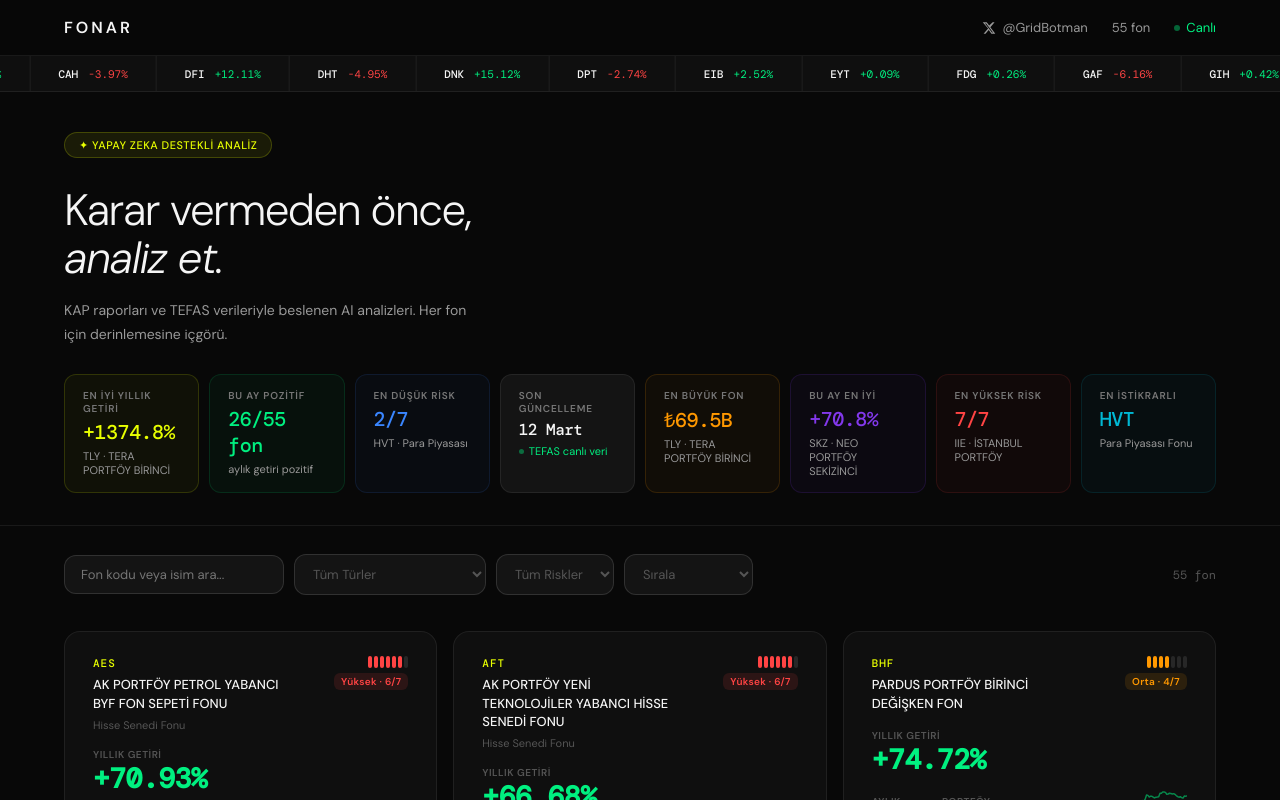
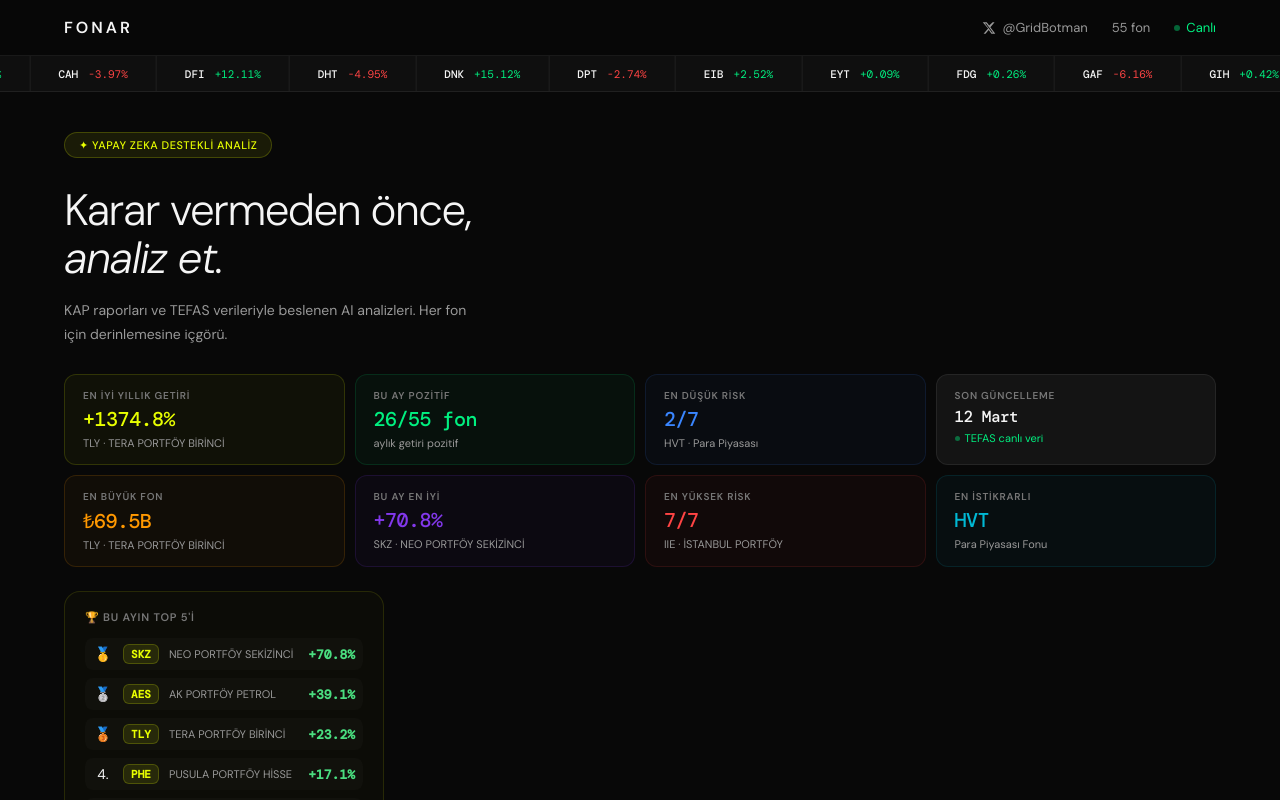
Before and after one commit to novmber/fonar-web, a Next.js app: page / in a window 1280 px wide. Shown: the top 800 px of the page. Built offline with nearby package versions, Linux system fonts and the light colour scheme.

Commit message:
fix: top5 widget layout

```diff
--- a/app/page.tsx
+++ b/app/page.tsx
@@ -1,5 +1,6 @@
 'use client'
 import fundsData from '../public/funds.json'
+import top5Data from '../public/top5.json'
 import { useState } from 'react'
 
 function fmt(v: number) {
@@ -76,6 +77,8 @@
     return negA - negB
   })[0] || funds.filter(f => f.riskScore).sort((a, b) => a.riskScore - b.riskScore)[0]
 
+  const top5: any = top5Data
+  const top5_1m: any[] = top5.top5_1m || []
   const [search, setSearch] = useState('')
   const [fundType, setFundType] = useState('')
   const [risk, setRisk] = useState('')
@@ -162,7 +165,7 @@
         <p className="fade-up-3" style={{ fontSize: 14, color: 'var(--text2)', maxWidth: 420, lineHeight: 1.7, marginBottom: 28 }}>
           KAP raporları ve TEFAS verileriyle beslenen AI analizleri. Her fon için derinlemesine içgörü.
         </p>
-        <div className="fade-up-4 stats-grid" style={{ display: 'grid', gridTemplateColumns: 'repeat(8, 1fr)', gap: 10 }}>
+        <div className="fade-up-4 stats-grid" style={{ display: 'grid', gridTemplateColumns: 'repeat(4, 1fr)', gap: 10, marginBottom: 24 }}>
           <a href={`/fon/${bestFund?.code?.toLowerCase()}`} style={{ textDecoration: 'none', background: 'rgba(232,255,0,0.04)', border: '1px solid rgba(232,255,0,0.15)', borderRadius: 12, padding: '14px 18px', display: 'flex', flexDirection: 'column', gap: 4, transition: 'border-color 0.2s' }}
             onMouseOver={e => (e.currentTarget.style.borderColor = 'rgba(232,255,0,0.4)')}
             onMouseOut={e => (e.currentTarget.style.borderColor = 'rgba(232,255,0,0.15)')}>
@@ -218,6 +221,22 @@
             <div style={{ fontSize: 20, fontWeight: 500, color: '#00b8d4', fontFamily: 'DM Mono, monospace', letterSpacing: -0.5 }}>{mostStableFund?.code}</div>
             <div style={{ fontSize: 11, color: 'var(--text2)' }}>{mostStableFund?.fundType || mostStableFund?.name?.split(' ').slice(0,2).join(' ')}</div>
           </a>
+        </div>
+        {/* TOP 5 WIDGET */}
+        <div style={{ background: 'rgba(232,255,0,0.02)', border: '1px solid rgba(232,255,0,0.12)', borderRadius: 16, padding: '18px 20px', minWidth: 280, maxWidth: 320 }}>
+          <div style={{ fontSize: 11, color: '#777', fontWeight: 600, letterSpacing: 0.8, marginBottom: 14 }}>🏆 BU AYIN TOP 5'İ</div>
+          <div style={{ display: 'flex', flexDirection: 'column', gap: 8 }}>
+            {top5_1m.map((f: any, i: number) => (
+              <a key={f.code} href={`/fon/${f.code?.toLowerCase()}`} style={{ textDecoration: 'none', display: 'flex', alignItems: 'center', gap: 10, padding: '6px 8px', borderRadius: 8, background: 'rgba(255,255,255,0.02)', transition: 'background 0.15s' }}
+                onMouseOver={e => (e.currentTarget.style.background = 'rgba(232,255,0,0.05)')}
+                onMouseOut={e => (e.currentTarget.style.background = 'rgba(255,255,255,0.02)')}>
+                <span style={{ fontSize: 14, width: 20, textAlign: 'center' }}>{i===0?'🥇':i===1?'🥈':i===2?'🥉':`${i+1}.`}</span>
+                <span style={{ background: 'rgba(232,255,0,0.1)', border: '1px solid rgba(232,255,0,0.2)', borderRadius: 6, padding: '2px 7px', fontSize: 11, fontWeight: 700, color: 'var(--accent)', fontFamily: 'DM Mono, monospace', minWidth: 36, textAlign: 'center' }}>{f.code}</span>
+                <span style={{ flex: 1, fontSize: 11, color: 'var(--text2)', whiteSpace: 'nowrap', overflow: 'hidden', textOverflow: 'ellipsis' }}>{f.name?.split(' ').slice(0,3).join(' ')}</span>
+                <span style={{ fontSize: 13, fontWeight: 700, color: '#4ade80', fontFamily: 'DM Mono, monospace' }}>+{f.return1m?.toFixed(1)}%</span>
+              </a>
+            ))}
+          </div>
         </div>
       </section>
 
```
